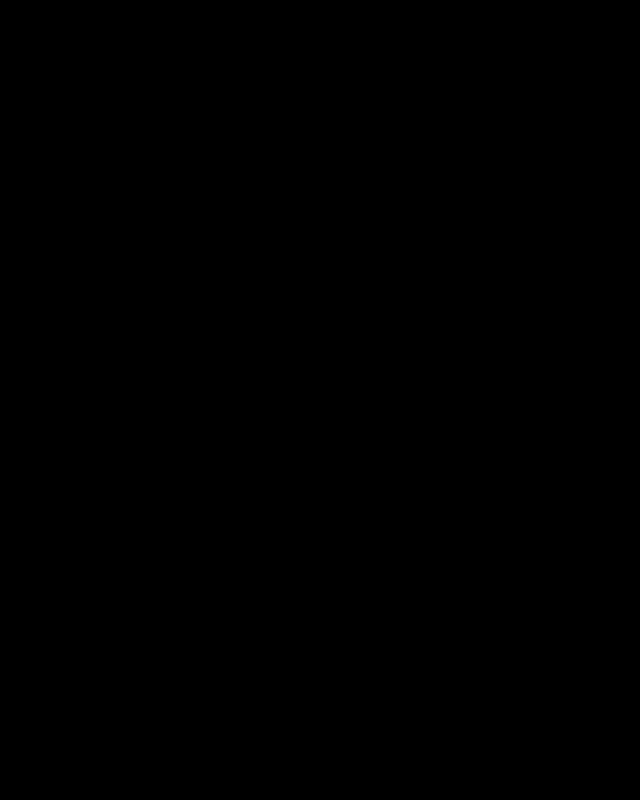
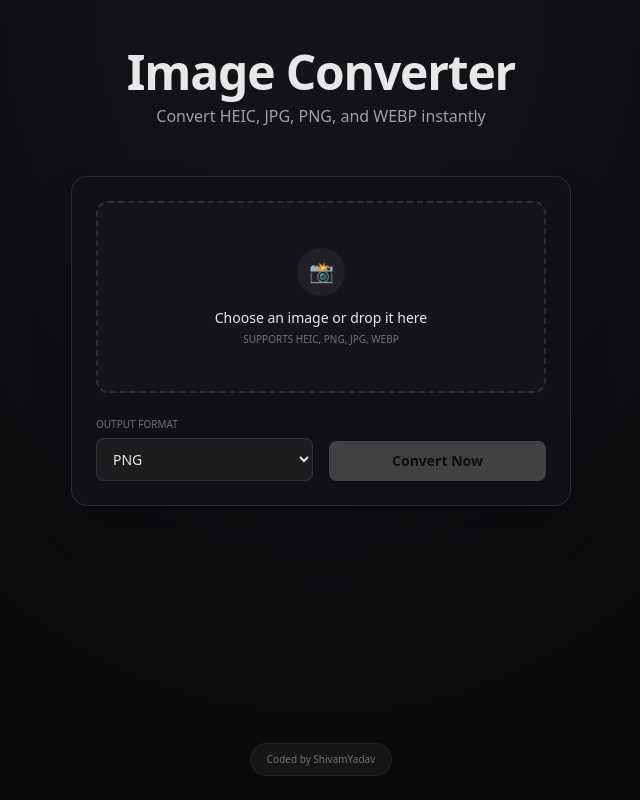
Before and after one commit to Shivam10yadav/NexTools, a React (Vite) app: page /services/imageconverter in a window 1280 px wide. Before the commit this address had no page. Shown: the whole page, without its empty margins (319-959 px from the left). Built offline with nearby package versions, Linux system fonts and the light colour scheme.

Commit message:
image converter service added

```diff
--- a/package.json
+++ b/package.json
@@ -13,6 +13,7 @@
     "@fontsource/roboto": "^5.2.9",
     "@tailwindcss/vite": "^4.1.18",
     "framer-motion": "^12.34.0",
+    "heic2any": "^0.0.4",
     "jspdf": "^2.5.2",
     "lucide-react": "^0.563.0",
     "pdf-lib": "^1.17.1",
--- a/src/App.jsx
+++ b/src/App.jsx
@@ -8,6 +8,7 @@
 import Pdfcompressor from "./pages/PdfCompressor";
 import PdfMerger from "./pages/PdfMerger";
 import PageTransition from "./components/PageTransition";
+import ImageConverter from './pages/ImageConverter'
 
 function AnimatedRoutes() {
   const location = useLocation();
@@ -21,6 +22,7 @@
         <Route path="/services/pdfsplitter" element={<PageTransition><PDFSplitter /></PageTransition>} />
         <Route path="/services/pdfcompressor" element={<PageTransition><Pdfcompressor /></PageTransition>} />
         <Route path="/services/pdfmerger" element={<PageTransition><PdfMerger /></PageTransition>} />
+        <Route path="/services/imageconverter" element={<PageTransition><ImageConverter /></PageTransition>} />
       </Routes>
     </AnimatePresence>
   );
--- a/src/components/Services.jsx
+++ b/src/components/Services.jsx
@@ -71,6 +71,20 @@
       title: "PDF Merger",
       description: "Combine multiple PDF files into one document seamlessly with drag-and-drop ease.",
       path: "/services/pdfmerger",
+      color: "from-yellow-500/20 to-amber-500/20",
+      hoverColor: "group-hover:from-yellow-500/30 group-hover:to-amber-500/30"
+    },
+        {
+      id: 'image-converter',
+      icon: (
+        <svg width="32" height="32" viewBox="0 0 24 24" fill="none" xmlns="http://www.w3.org/2000/svg">
+          <path d="M21 15v4a2 2 0 0 1-2 2H5a2 2 0 0 1-2-2v-4M17 8l-5-5-5 5M12 3v12" stroke="currentColor" strokeWidth="2" strokeLinecap="round" strokeLinejoin="round"/>
+          <path d="M8 12h8" stroke="currentColor" strokeWidth="2" strokeLinecap="round"/>
+        </svg>
+      ),
+      title: "Image Converter",
+      description: "Convert HEIC, JPG, PNG, and WEBP instantly.",
+      path: "/services/imageconverter",
       color: "from-yellow-500/20 to-amber-500/20",
       hoverColor: "group-hover:from-yellow-500/30 group-hover:to-amber-500/30"
     },
--- /dev/null
+++ b/src/pages/ImageConverter.jsx
@@ -0,0 +1,145 @@
+import { useState } from "react";
+import heic2any from "heic2any";
+
+export default function App() {
+  const [file, setFile] = useState(null);
+  const [output, setOutput] = useState(null);
+  const [format, setFormat] = useState("image/png");
+  const [loading, setLoading] = useState(false);
+  const [isDragging, setIsDragging] = useState(false);
+
+  async function convert() {
+    if (!file) return;
+    setLoading(true);
+    setOutput(null);
+
+    let source = file;
+    if (file.type === "image/heic" || file.type === "image/heif" || file.name.toLowerCase().endsWith(".heic")) {
+      try {
+        source = await heic2any({ blob: file, toType: format });
+      } catch (err) {
+        console.error(err);
+        setLoading(false);
+        return;
+      }
+    }
+
+    const img = new Image();
+    img.src = URL.createObjectURL(source);
+    img.onload = () => {
+      const canvas = document.createElement("canvas");
+      canvas.width = img.width;
+      canvas.height = img.height;
+      const ctx = canvas.getContext("2d");
+      if (format === "image/jpeg") {
+        ctx.fillStyle = "#fff";
+        ctx.fillRect(0, 0, canvas.width, canvas.height);
+      }
+      ctx.drawImage(img, 0, 0);
+      canvas.toBlob((blob) => {
+        setOutput(URL.createObjectURL(blob));
+        setLoading(false);
+      }, format, 0.95);
+    };
+  }
+
+  const handleDrop = (e) => {
+    e.preventDefault();
+    setIsDragging(false);
+    const droppedFile = e.dataTransfer.files[0];
+    if (droppedFile) {
+      setFile(droppedFile);
+      setOutput(null);
+    }
+  };
+
+  return (
+    <div className="min-h-screen w-full bg-[#0a0a0c] text-white/90 selection:bg-blue-500/30 flex flex-col items-center p-6 md:p-12 relative overflow-x-hidden font-sans">
+      {/* Background Gradient Effect */}
+      <div className="fixed inset-0 bg-[radial-gradient(ellipse_at_50%_0%,#14141a_0%,#0a0a0c_70%)] pointer-events-none" />
+
+      <header className="relative text-center mb-12 max-w-[1000px] w-full">
+        <h1 className="text-4xl md:text-5xl font-bold tracking-tight mb-2">Image Converter</h1>
+        <p className="text-white/60">Convert HEIC, JPG, PNG, and WEBP instantly</p>
+      </header>
+
+      <main className="relative z-10 w-full max-w-[500px]">
+        <div className="bg-[#111115] border border-white/10 rounded-2xl p-6 shadow-2xl space-y-6">
+
+          {/* File Upload Area */}
+          <div
+            className={`relative group h-48 rounded-xl border-2 border-dashed transition-all flex flex-col items-center justify-center gap-3 cursor-pointer
+              ${isDragging ? "border-blue-500 bg-blue-500/5" : "border-white/10 hover:border-white/20 bg-white/[0.02]"}
+              ${file ? "border-green-500/50 bg-green-500/5" : ""}`}
+            onDragOver={(e) => { e.preventDefault(); setIsDragging(true); }}
+            onDragLeave={() => setIsDragging(false)}
+            onDrop={handleDrop}
+          >
+            <input
+              type="file"
+              className="absolute inset-0 opacity-0 cursor-pointer"
+              onChange={(e) => { setFile(e.target.files[0]); setOutput(null); }}
+              accept="image/*,.heic,.HEIC"
+            />
+            <div className="w-12 h-12 rounded-full bg-white/5 flex items-center justify-center text-xl">
+              {file ? "✨" : "📸"}
+            </div>
+            <div className="text-center">
+              <p className="text-sm font-medium">{file ? file.name : "Choose an image or drop it here"}</p>
+              <p className="text-[10px] text-white/40 uppercase mt-1">Supports HEIC, PNG, JPG, WEBP</p>
+            </div>
+          </div>
+
+          {/* Settings Row */}
+          <div className="grid grid-cols-2 gap-4">
+            <div className="flex flex-col gap-1.5">
+              <label className="text-[10px] font-medium text-white/40 uppercase">Output Format</label>
+              <select
+                value={format}
+                onChange={(e) => setFormat(e.target.value)}
+                className="w-full bg-white/5 border border-white/10 rounded-lg px-3 py-2.5 text-sm outline-none focus:border-blue-500 transition-colors cursor-pointer"
+              >
+                <option value="image/png" className="bg-[#111115]">PNG</option>
+                <option value="image/jpeg" className="bg-[#111115]">JPG</option>
+                <option value="image/webp" className="bg-[#111115]">WEBP</option>
+              </select>
+            </div>
+
+            <div className="flex flex-col gap-1.5 justify-end">
+              <button
+                onClick={convert}
+                disabled={!file || loading}
+                className="w-full py-2.5 rounded-lg bg-white text-black hover:bg-white/90 transition-all text-sm font-bold disabled:opacity-20 shadow-xl active:scale-[0.98]"
+              >
+                {loading ? "Processing..." : "Convert Now"}
+              </button>
+            </div>
+          </div>
+
+          {/* Result / Download Section */}
+          {output && (
+            <div className="pt-4 border-t border-white/5 animate-in fade-in slide-in-from-top-2">
+              <a
+                href={output}
+                download={`converted_${file?.name.split('.')[0]}.${format.split("/")[1]}`}
+                className="flex items-center justify-center gap-2 w-full py-3 bg-blue-600 hover:bg-blue-500 text-white rounded-xl font-bold transition-all shadow-lg shadow-blue-500/20"
+              >
+                <span>Download Result</span>
+                <svg className="w-4 h-4" fill="none" stroke="currentColor" viewBox="0 0 24 24"><path strokeLinecap="round" strokeLinejoin="round" strokeWidth="2" d="M4 16v1a3 3 0 003 3h10a3 3 0 003-3v-1m-4-4l-4 4m0 0l-4-4m4 4V4"/></svg>
+              </a>
+            </div>
+          )}
+        </div>
+      </main>
+
+      <footer className="fixed bottom-6 left-0 right-0 flex justify-center pointer-events-none">
+        <a
+          href="https://instagram.com/berkindev" target="_blank" rel="noopener noreferrer"
+          className="pointer-events-auto text-[10px] text-white/40 hover:text-white/60 bg-white/5 backdrop-blur-md px-4 py-2 rounded-full border border-white/5 transition-all"
+        >
+          Coded by ShivamYadav
+        </a>
+      </footer>
+    </div>
+  );
+}
```
Also changed, not shown: 1 other file (tests, documents, lock files or other folders).
